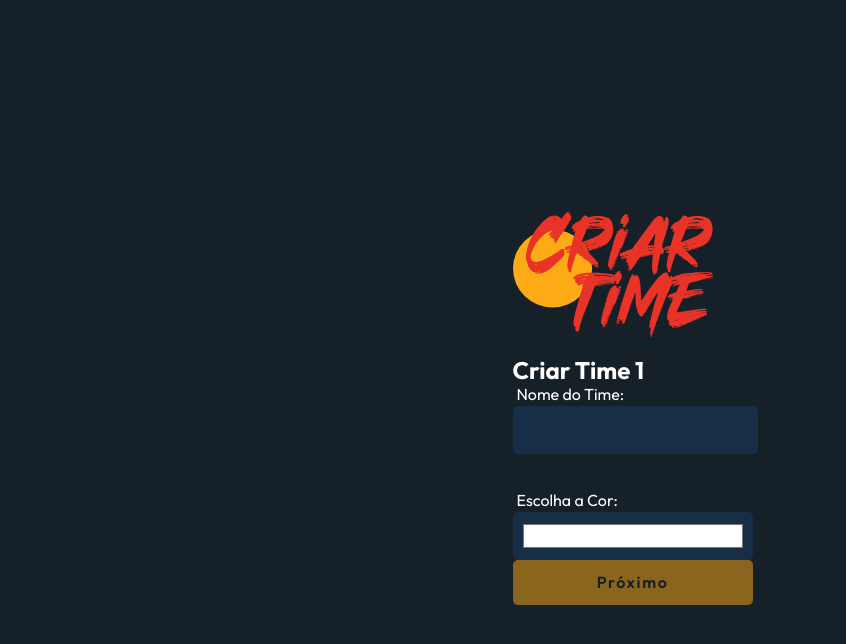
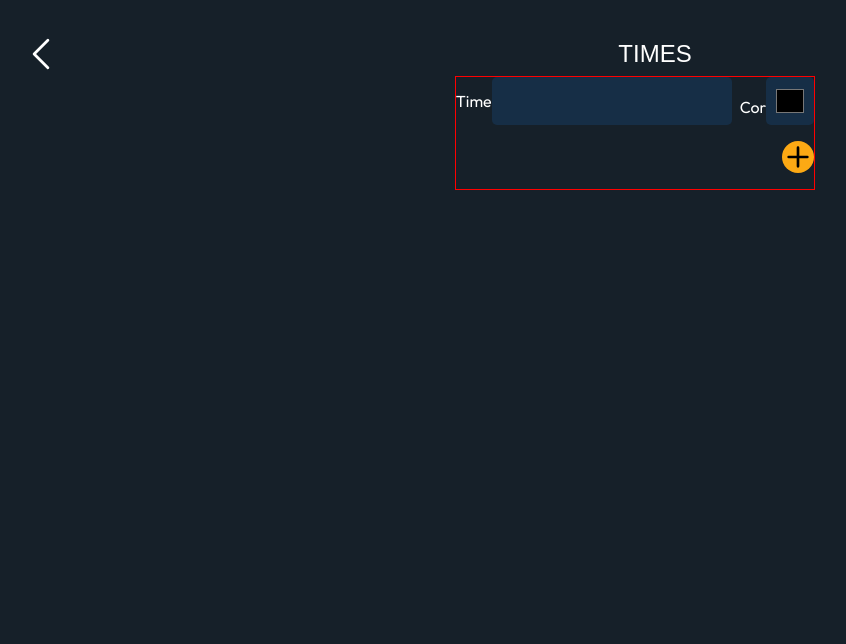
Before and after one commit to noemibnunes/placarizando-front, a React (Vite) app: page /criar-time in a window 1280 px wide. Shown: the top 644 px of the page, without its empty margins (5-851 px from the left). Built offline with nearby package versions, Linux system fonts and the light colour scheme; a web font is replaced by a local one.

Commit message:
ajustes na tela do time

```diff
--- a/src/pages/add-jogador.jsx
+++ b/src/pages/add-jogador.jsx
@@ -80,7 +80,7 @@ export default function CriarJogador() {
   };
 
   return (
-    <main className="add-jogador">
+    <main className="criar-jogador ">
       <div className="content">
         <h2 className="title">JOGADORES</h2>
         <form onSubmit={salvarJogadores}>
--- a/src/pages/criar-time.jsx
+++ b/src/pages/criar-time.jsx
@@ -1,15 +1,14 @@
-import React, { useState } from "react";
-import "../styles/time-jogador-style/time-style.css";
-import text from "../assets/criar-time.svg";
-import axios from "axios";
+import React, { useState } from 'react';
+import '../styles/time-jogador-style/time-style.css';
+import axios from 'axios';
 
 export default function CriarTime() {
   const [times, setTimes] = useState([
-    { nomeTime: "", corReferencia: "#FFFFFF" },
-    { nomeTime: "", corReferencia: "#FFFFFF" },
+    { nomeTime: '', corReferencia: '#FFFFFF' },
+    { nomeTime: '', corReferencia: '#FFFFFF' },
   ]);
 
-  const [mensagem, setMensagem] = useState("");
+  const [mensagem, setMensagem] = useState('');
   const [currentSlide, setCurrentSlide] = useState(0);
 
   const handleChange = (e) => {
@@ -36,11 +35,11 @@ export default function CriarTime() {
     try {
       await Promise.all(
         times.map((time) =>
-          axios.post("http://localhost:8080/time/criarTime", time)
-        )
+          axios.post('http://localhost:8080/time/criarTime', time),
+        ),
       );
       setTimeout(() => {
-        setMensagem("Times criados com sucesso!");
+        setMensagem('Times criados com sucesso!');
       }, 2000);
     } catch (err) {
       setTimeout(() => {
@@ -51,70 +50,119 @@ export default function CriarTime() {
 
   return (
     <main className="criar-time">
-      <div className="content">
-        <div>
-          <img src={text} alt="Criar Time" />
+      <header className="app-bar">
+        <a href="">
+          <svg
+            xmlns="http://www.w3.org/2000/svg"
+            viewBox="0 0 24 24"
+            fill="currentColor"
+            className="size-6"
+          >
+            <path
+              fillRule="evenodd"
+              d="M7.72 12.53a.75.75 0 0 1 0-1.06l7.5-7.5a.75.75 0 1 1 1.06 1.06L9.31 12l6.97 6.97a.75.75 0 1 1-1.06 1.06l-7.5-7.5Z"
+              clipRule="evenodd"
+            />
+          </svg>
+        </a>
+        <span>times</span>
+      </header>
+      <div className="times">
+        <div className="dados-time">
+          <form>
+            <label htmlFor="">Time</label>
+            <input></input>
+          </form>
+          <form>
+            <label htmlFor="">Cor</label>
+            <input type="color"></input>
+          </form>
         </div>
-        <div className="carousel">
-          <form onSubmit={submeterTime}>
-            <h2>Criar {`Time ${currentSlide + 1}`}</h2>
-            <label htmlFor="">Nome do Time:</label>
-            <input
-              type="text"
-              value={times[currentSlide].nomeTime}
-              onChange={handleChange}
-              name="nomeTime"
-            />
-            <span />
-
-            <label
-              htmlFor="hs-color-input"
-              className="block text-sm font-medium mb-2"
+        <div className="btn-add-wrapper">
+          <button type="button" className="btn-add">
+            <svg
+              xmlns="http://www.w3.org/2000/svg"
+              viewBox="0 0 24 24"
+              className="icon-plus"
             >
-              Escolha a Cor:
-            </label>
-            <input
-              type="color"
-              id="hs-color-input"
-              value={times[currentSlide].corReferencia}
-              onChange={handleColorChange}
-              title="Escolha a cor do seu time"
-              className="p-1 h-10 w-14 block bg-white border cursor-pointer rounded-lg disabled:opacity-50 disabled:pointer-events-none"
-            />
-
-            <div className="buttons">
-              {currentSlide > 0 && (
-                <button
-                  type="button"
-                  className="btn-voltar"
-                  onClick={(e) => {
-                    e.preventDefault();
-                    setCurrentSlide(currentSlide - 1);
-                  }}
-                >
-                  Voltar
-                </button>
-              )}
-              {currentSlide === 1 ? (
-                <button type="submit">Enviar</button>
-              ) : (
-                <button
-                  type="button"
-                  className="btn-prox"
-                  disabled={!times[currentSlide].nomeTime.trim()}
-                  onClick={(e) => {
-                    e.preventDefault();
-                    setCurrentSlide(currentSlide + 1);
-                  }}
-                >
-                  Próximo
-                </button>
-              )}
-            </div>
-          </form>
-          {mensagem && <span className="cliquei">{mensagem}</span>}
+              <path
+                d="M12 5v14M5 12h14"
+                stroke="black"
+                strokeWidth="2"
+                strokeLinecap="round"
+                strokeLinejoin="round"
+              />
+            </svg>
+          </button>
         </div>
       </div>
     </main>
+
+    // <main className="criar-time">
+    //   <div className="content">
+    //     <div>
+    //       <img src={text} alt="Criar Time" />
+    //     </div>
+    //     <div className="carousel">
+    //       <form onSubmit={submeterTime}>
+    //         <h2>Criar {`Time ${currentSlide + 1}`}</h2>
+    //         <label htmlFor="">Nome do Time:</label>
+    //         <input
+    //           type="text"
+    //           value={times[currentSlide].nomeTime}
+    //           onChange={handleChange}
+    //           name="nomeTime"
+    //         />
+    //         <span />
+
+    //         <label
+    //           htmlFor="hs-color-input"
+    //           className="block text-sm font-medium mb-2"
+    //         >
+    //           Escolha a Cor:
+    //         </label>
+    //         <input
+    //           type="color"
+    //           id="hs-color-input"
+    //           value={times[currentSlide].corReferencia}
+    //           onChange={handleColorChange}
+    //           title="Escolha a cor do seu time"
+    //           className="p-1 h-10 w-14 block bg-white border cursor-pointer rounded-lg disabled:opacity-50 disabled:pointer-events-none"
+    //         />
+
+    //         <div className="buttons">
+    //           {currentSlide > 0 && (
+    //             <button
+    //               type="button"
+    //               className="btn-voltar"
+    //               onClick={(e) => {
+    //                 e.preventDefault();
+    //                 setCurrentSlide(currentSlide - 1);
+    //               }}
+    //             >
+    //               Voltar
+    //             </button>
+    //           )}
+    //           {currentSlide === 1 ? (
+    //             <button type="submit">Enviar</button>
+    //           ) : (
+    //             <button
+    //               type="button"
+    //               className="btn-prox"
+    //               disabled={!times[currentSlide].nomeTime.trim()}
+    //               onClick={(e) => {
+    //                 e.preventDefault();
+    //                 setCurrentSlide(currentSlide + 1);
+    //               }}
+    //             >
+    //               Próximo
+    //             </button>
+    //           )}
+    //         </div>
+    //       </form>
+    //       {mensagem && <span className="cliquei">{mensagem}</span>}
+    //     </div>
+    //   </div>
+    // </main>
   );
 }
--- a/src/pages/menu.jsx
+++ b/src/pages/menu.jsx
@@ -7,18 +7,14 @@ import React from 'react';
 export default function Menu() {
   const navigate = useNavigate();
 
-  const navigateAdicionarJogador = () => {
-    navigate('/add-jogador');
-  };
-
   return (
     <main className="torneio">
       <div className="cabecalho">
         <img src={placar} alt="placar" />
         <span>modo torneio</span>
       </div>
-      <button onClick={navigateAdicionarJogador}>Jogadores</button>
-      <button>Time</button>
+      <button onClick={() => navigate('/add-jogador')}>Jogadores</button>
+      <button onClick={() => navigate('/criar-time')}>Time</button>
       <button>Partidas</button>
     </main>
   );
--- /dev/null
+++ b/src/styles/time-jogador-style/jogador-style.css
@@ -0,0 +1,108 @@
+.criar-jogador  {
+  height: 100vh;
+  display: grid;
+  place-items: center;
+}
+
+.content {
+  display: grid;
+  grid-template-rows: auto 1fr;
+  gap: 1rem;
+  align-items: center;
+}
+
+form {
+  display: flex;
+  flex-direction: column;
+}
+
+form label{
+  padding: 0.5vh;
+}
+
+input:focus {
+  box-shadow: 0 0 0 2px #FCA914;
+}
+
+.cores {
+  display: flex;
+  justify-content: space-between;
+}
+
+ul li {
+  width: 4vh;
+  height: 4vh;
+  border-radius: 100%;
+  cursor: pointer;
+}
+
+li.selected {
+  box-shadow: 0 0 0 4px #FCA914;
+}
+
+.cliquei {
+  color: red;
+}
+
+input[type="color"] {
+  cursor: pointer !important;
+}
+
+svg {
+  width: 3vh;
+  height: 3vh;
+}
+
+.btn-prox:disabled {
+  opacity: 0.5;
+  cursor: not-allowed;
+}
+
+.btn-voltar {
+  display: flex;
+  flex-direction: column-reverse;
+  gap: 1rem;
+  align-items: center;
+}
+
+.title {
+  display: flex;
+  align-items: center;
+  justify-content: center;
+  gap: 14px;
+  font-weight: 300;
+}
+
+
+h3.title {
+  font-weight: normal;
+  display: inline-block;
+}
+
+input[type="text"] {
+  display: block;
+  margin-bottom: 10px;
+  padding: 8px;
+  width: 100%;
+  max-width: 400px;
+  box-sizing: border-box;
+  font-size: 16px;
+}
+
+.btn-add {
+  width: 4vh !important;
+  height: 4vh;
+  border: none;
+  border-radius: 50%;
+  cursor: pointer;
+  display: flex;
+  align-items: center;
+  justify-content: center;
+  padding: 0;
+}
+
+.btn-add-wrapper {
+  display: flex;
+  justify-content: flex-end;
+  margin-bottom: 2vh;
+}
--- a/src/styles/time-jogador-style/time-style.css
+++ b/src/styles/time-jogador-style/time-style.css
@@ -1,102 +1,46 @@
-.criar-time{
+.criar-time {
   height: 100vh;
   display: grid;
-  place-items: center;
+  grid-template-rows: auto auto 1fr;
+  justify-items: center;
+  margin-top: 4vh;
 }
 
-.content {
+.app-bar {
+  width: 100%;
   display: grid;
-  grid-template-rows: auto 1fr;
-  gap: 1rem;
-  align-items: center;
+  grid-template-columns: auto 1fr;
+  justify-items: center;
 }
 
-
-.content img {
-  width: 65vh;
-  max-width: 200px;
+.app-bar svg {
+  margin-left: 3vh;
+  height: 100%;
 }
 
-form {
-  display: flex;
-  flex-direction: column;
+.app-bar span {
+  font-size: 3vh;
+  text-transform: uppercase;
+  padding: 10px 28px 10px 0;
 }
 
-form label{
-  padding: 0.5vh;
+.times {
+  display: grid;
+  border: 1px solid red;
 }
 
-input:focus {
-  box-shadow: 0 0 0 2px #FCA914;
+.dados-time {
+  display: grid;
+  grid-template-columns: auto auto;
+  gap: 1vh;
 }
 
-.cores {
-  display: flex;
-  justify-content: space-between;
-}
-
-ul li {
-  width: 4vh;
-  height: 4vh;
-  border-radius: 100%;
-  cursor: pointer;
-}
-
-li.selected {
-  box-shadow: 0 0 0 4px #FCA914;
-}
-
-.cliquei {
-  color: red;
-}
-
-input[type="color"] {
-  cursor: pointer !important;
-}
-
-svg {
-  width: 3vh;
-  height: 3vh;
-}
-
-.btn-prox:disabled {
-  opacity: 0.5;
-  cursor: not-allowed;
-}
-
-.btn-voltar {
-  display: flex;
-  flex-direction: column-reverse;
-  gap: 1rem;
-  align-items: center;
-}
-
-.title {
-  display: flex;
-  align-items: center;
-  justify-content: center;
-  gap: 14px;
-  font-weight: 300;
-}
-
-
-h3.title {
-  font-weight: normal;
-  display: inline-block;
-}
-
-input[type="text"] {
-  display: block;
-  margin-bottom: 10px;
-  padding: 8px;
-  width: 100%;
-  max-width: 400px;
-  box-sizing: border-box;
-  font-size: 16px;
+.dados-time input[type="color"] {
+  width: 6vh;
 }
 
 .btn-add {
-  width: 4vh !important;
+  width: 4vh;
   height: 4vh;
   border: none;
   border-radius: 50%;
@@ -110,11 +54,5 @@ input[type="text"] {
 .btn-add-wrapper {
   display: flex;
   justify-content: flex-end;
-  margin-bottom: 2vh;
+  margin: 2vh 0;
 }
-
-.add-jogador{
-  height: 100vh;
-  display: grid;
-  place-items: center;
-}
```
